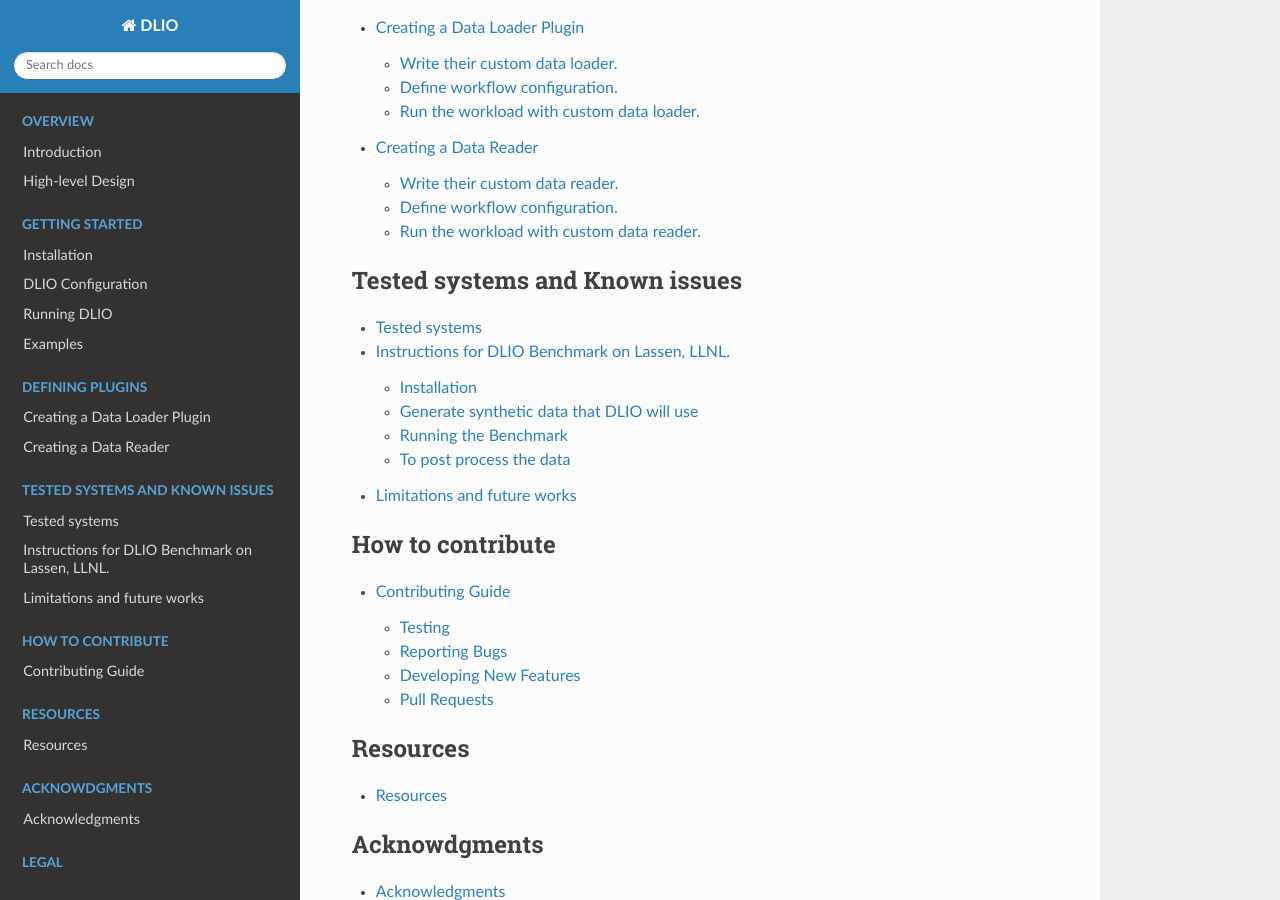
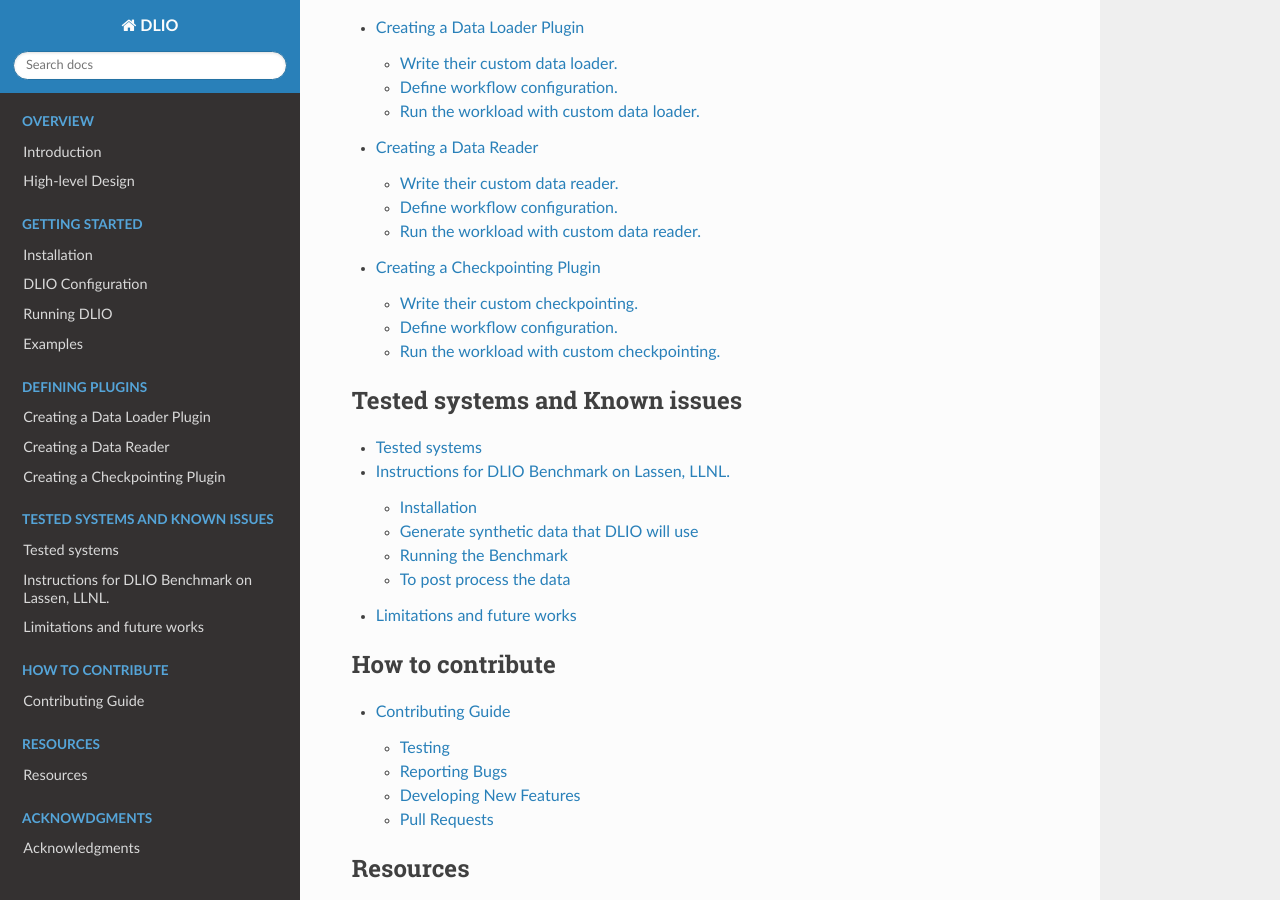
Before and after one commit to argonne-lcf/dlio_benchmark, a Sphinx documentation site: the page built from docs/source/index.rst, in a window 1280 px wide and 900 px high, scrolled down 1472 px. Built offline with Sphinx 7.4.7 and the Read the Docs theme 2.0.0, drawn with Linux system fonts in a browser that asks for light colours; some of the changed lines change nothing that is shown.

Commit message:
add docs for custom checkpointing.

```diff
--- /dev/null
+++ b/docs/source/custom_checkpointing_mechanism.rst
@@ -0,0 +1,78 @@
+Creating a Checkpointing Plugin
+==============================
+
+Within DLIO Benchmark we can define custom checkpointing implementations.
+This feature allows us to extend DLIO Benchmark with new checkpointing implementation easily without changing existing code.
+To achieve this developers have to take the following main steps.
+
+1. Write their custom checkpointing.
+2. Define workflow configuration.
+3. Run the workload with custom checkpointing.
+
+Write their custom checkpointing.
+--------------------------------
+
+In this section, we will describe how to write the custom checkpointing.
+To write a checkpointing you need to implement `BaseCheckpointing` Class.
+This checkpointing needs to added `<ROOT>/dlio_benchmark/plugins/experimental/src/checkpointing`.
+A complete examples can be seen at `<ROOT>/dlio_benchmark/checkpointing/`
+
+- For PyTorch: pytorch_checkpointing.py
+- For TensorFlow: tf_checkpointing.py
+
+Say we store the custom checkpointing for pytorch into `<ROOT>/dlio_benchmark/plugins/experimental/src/checkpoint/pytorch_checkpointing.py`
+
+.. code-block:: python
+
+    class CustomPyTorchCheckpointing(BaseCheckpointing):
+    __instance = None
+
+    @staticmethod
+    def get_instance():
+        """ Static access method. """
+        if CustomPyTorchCheckpointing.__instance is None:
+            CustomPyTorchCheckpointing.__instance = CustomPyTorchCheckpointing()
+        return CustomPyTorchCheckpointing.__instance
+
+    @dlp.log_init
+    def __init__(self):
+        super().__init__("pt")
+
+    @dlp.log
+    def get_tensor(self, size):
+        return torch.randint(high=1, size=(size,), dtype=torch.int8)
+
+    @dlp.log
+    def save_state(self, suffix, state):
+        name = self.get_name(suffix)
+        with open(name, "wb") as f:
+            torch.save(state, f)
+
+    @dlp.log
+    def checkpoint(self, epoch, step_number):
+        super().checkpoint(epoch, step_number)
+
+Define workflow configuration.
+------------------------------
+
+In this section, we will detail how to create a custom workflow configuration for DLIO Benchmark.
+The workload configuration for plugins exists in `<ROOT>/dlio_benchmark/plugins/experimental`.
+You can copy an existing configuration from `<ROOT>/dlio_benchmark/configs/workload` and modify it for your custom checkpointing.
+Main changes to the workflow configuration are:
+
+.. code-block:: yaml
+
+    # Rest remains as it is
+    reader:
+          checkpoint_mechanism_classname: dlio_benchmark.plugins.experimental.src.checkpoint.pytorch_checkpointing.CustomPyTorchCheckpointing
+
+
+In the above configuration, `checkpoint_mechanism_classname` should point to FQN of the class (as in the PYTHONPATH).
+
+
+Run the workload with custom checkpointing.
+------------------------------------------
+
+To run the custom checkpointing, we have to define the plugin folder as the custom config folder.
+This is described in the :ref:`run` page.
+We need to pass path `plugins/experimental/configs` as the path.
--- a/docs/source/index.rst
+++ b/docs/source/index.rst
@@ -35,6 +35,7 @@
 
    custom_data_loader
    custom_reader
+   custom_checkpointing_mechanism
 
 .. toctree::
    :maxdepth: 2
```
